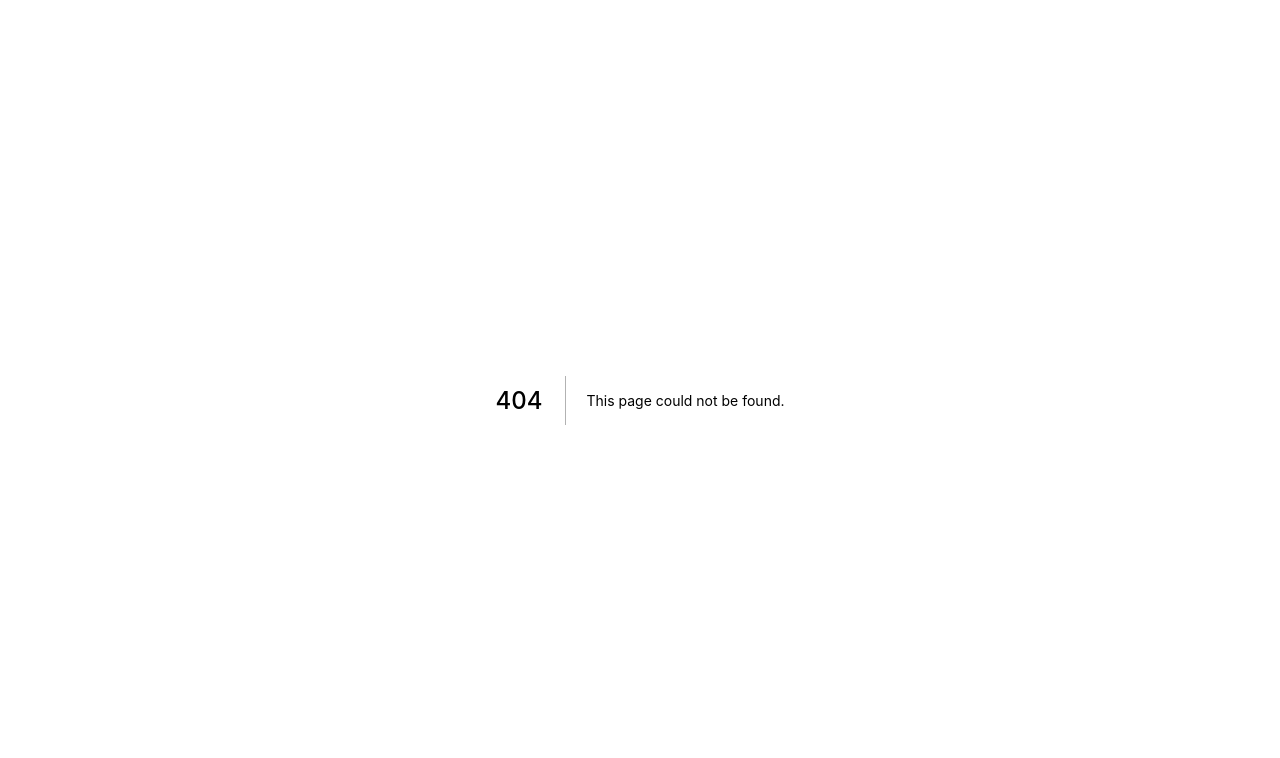
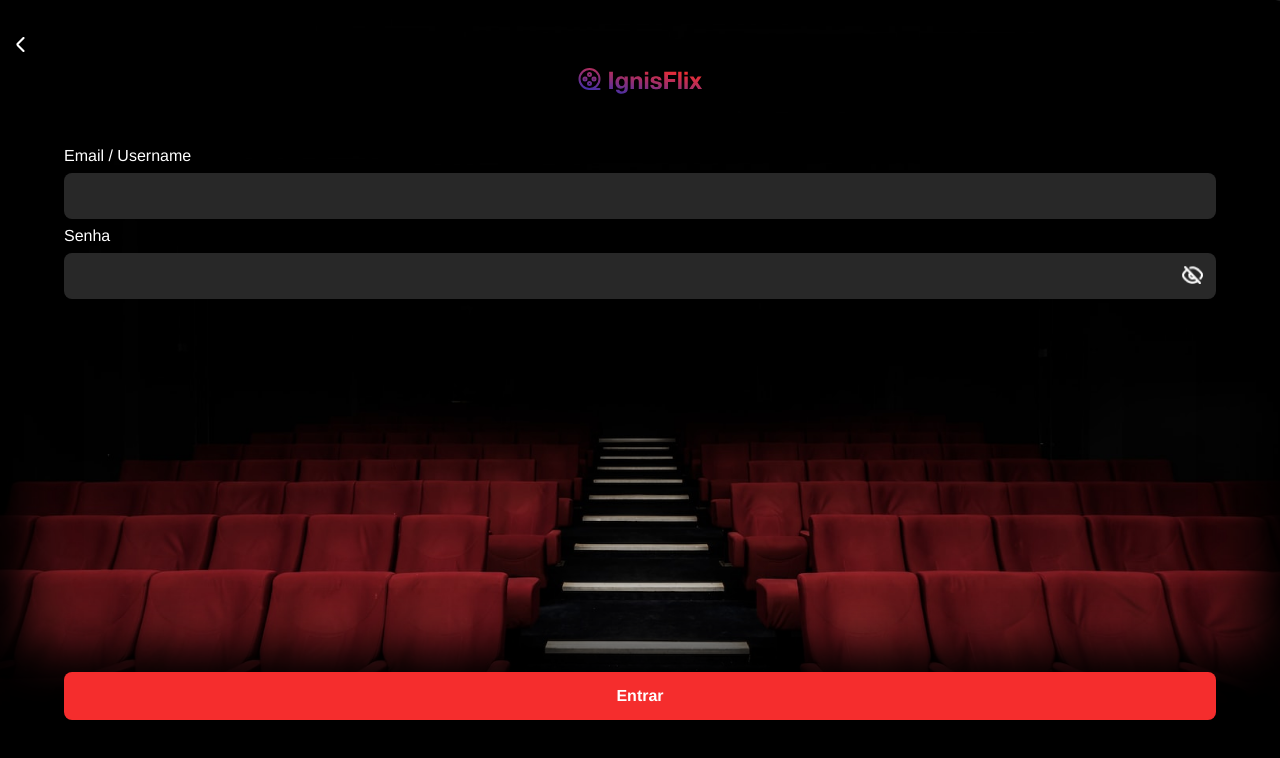
Before and after one commit to hugomendonca98/IgnisFlix, a Next.js app: page /account/signin in a window 1280 px wide. Before the commit this address had no page. Shown: the top 758 px of the page. Built offline with nearby package versions, Linux system fonts and the light colour scheme.

Commit message:
:sparkles: Página de login

```diff
--- /dev/null
+++ b/src/components/Button/index.tsx
@@ -0,0 +1,20 @@
+import { ReactNode } from 'react';
+import { ButtonContainer } from './styles';
+
+interface ButtonProps {
+  children: ReactNode;
+  color?: string;
+  background?: string;
+}
+
+export default function Button({
+  children,
+  background = '#F52D2D',
+  color = '#FFFFFF',
+}: ButtonProps) {
+  return (
+    <ButtonContainer color={color} background={background}>
+      {children}
+    </ButtonContainer>
+  );
+}
--- /dev/null
+++ b/src/components/Button/styles.ts
@@ -0,0 +1,27 @@
+import styled from 'styled-components';
+
+interface ButtonProps {
+  color: string;
+  background: string;
+}
+
+export const ButtonContainer = styled.button<ButtonProps>`
+  display: inline-block;
+  width: 90%;
+  padding: 15px 0 15px 0;
+  margin-top: 4vh;
+  border: none;
+  border-radius: 8px;
+  background: ${props => props.background};
+  color: ${props => props.color};
+  text-align: center;
+
+  font-weight: 700;
+  font-size: 1rem;
+
+  transition: filter 0.2s;
+
+  &:hover {
+    filter: brightness(0.8);
+  }
+`;
--- a/src/components/Header/index.tsx
+++ b/src/components/Header/index.tsx
@@ -1,4 +1,5 @@
 import Image from 'next/image';
+import { useRouter } from 'next/router';
 
 import { HeaderContainer } from './styles';
 
@@ -14,10 +15,16 @@ export default function Header({
   align = 'column',
   backButton = true,
 }: HeaderProps) {
+  const router = useRouter();
+
+  const handleBackToHome = () => {
+    router.push('/');
+  };
+
   return (
     <HeaderContainer align={align}>
       {backButton && (
-        <button type="button">
+        <button type="button" onClick={handleBackToHome}>
           <Image src={backImage} alt="Botão voltar" />
         </button>
       )}
--- a/src/components/Header/styles.ts
+++ b/src/components/Header/styles.ts
@@ -5,8 +5,10 @@ interface HeaderContainerProps {
 }
 
 export const HeaderContainer = styled.div<HeaderContainerProps>`
+  width: 100%;
   display: flex;
   flex-direction: ${props => props.align};
+  justify-content: center;
   padding-top: 25px;
 
   button {
--- /dev/null
+++ b/src/components/Input/index.tsx
@@ -0,0 +1,38 @@
+import Image, { StaticImageData } from 'next/image';
+import { InputHTMLAttributes, useCallback, useState } from 'react';
+import { InputContainer } from './styles';
+
+interface InputProps extends InputHTMLAttributes<HTMLInputElement> {
+  name: string;
+  icon?: StaticImageData;
+  iconHandle?: () => void;
+}
+
+export default function Input({ icon, iconHandle, ...rest }: InputProps) {
+  const [isFocused, setIsFocused] = useState(false);
+
+  const handleInputFocus = useCallback(() => {
+    setIsFocused(true);
+  }, []);
+
+  const handleInputBlur = useCallback(() => {
+    setIsFocused(false);
+  }, []);
+
+  return (
+    <InputContainer isFocused={isFocused}>
+      <input onFocus={handleInputFocus} onBlur={handleInputBlur} {...rest} />
+      <div>
+        {icon && (
+          <Image
+            src={icon.src}
+            alt=""
+            width={24}
+            height={20}
+            onClick={iconHandle}
+          />
+        )}
+      </div>
+    </InputContainer>
+  );
+}
--- /dev/null
+++ b/src/components/Input/styles.ts
@@ -0,0 +1,43 @@
+import styled from 'styled-components';
+
+interface InputContainerProps {
+  isFocused: boolean;
+}
+
+export const InputContainer = styled.div<InputContainerProps>`
+  background: var(--black);
+  height: 46px;
+  margin: auto;
+  border-radius: 8px;
+  border: ${props => (props.isFocused ? '1px solid var(--blue)' : 'none')};
+
+  display: flex;
+  align-items: center;
+  justify-content: center;
+
+  input {
+    background: transparent !important;
+    all: unset;
+    border: none;
+    width: 100%;
+    height: 100%;
+    font-size: 1rem;
+    color: var(--gray);
+    font-family: 'Helvetica Neue';
+    line-height: 14.32px;
+    margin: 5px;
+
+    &:-webkit-autofill,
+    &:-webkit-autofill:focus {
+      transition: background-color 600000s 0s, color 600000s 0s;
+    }
+    &[data-autocompleted] {
+      background-color: transparent !important;
+    }
+  }
+
+  div {
+    margin: 0px 12px 0px 12px;
+    cursor: pointer;
+  }
+`;
--- /dev/null
+++ b/src/pages/account/signin.tsx
@@ -0,0 +1,43 @@
+import { useState } from 'react';
+import Header from '@/components/Header';
+import Input from '@/components/Input';
+import Button from '@/components/Button';
+
+import {
+  BackgroundContainer,
+  ContentContainer,
+  FixedContent,
+} from '@/styles/SignIn';
+
+import iconPassSlash from '@/../public/images/slash-eye.png';
+import iconPass from '@/../public/images/basic-eye.png';
+
+export default function SignIn() {
+  const [isShownPass, setIsSHownPass] = useState(false);
+
+  const handleShowPass = () => {
+    setIsSHownPass(!isShownPass);
+  };
+
+  return (
+    <BackgroundContainer>
+      <Header />
+      <main>
+        <ContentContainer>
+          <label>Email / Username</label>
+          <Input name="email" type="email" />
+          <label>Senha</label>
+          <Input
+            name="password"
+            type={isShownPass ? 'text' : 'password'}
+            icon={isShownPass ? iconPass : iconPassSlash}
+            iconHandle={handleShowPass}
+          />
+          <FixedContent>
+            <Button>Entrar</Button>
+          </FixedContent>
+        </ContentContainer>
+      </main>
+    </BackgroundContainer>
+  );
+}
--- a/src/styles/Global.ts
+++ b/src/styles/Global.ts
@@ -1,6 +1,4 @@
 import { createGlobalStyle } from 'styled-components';
-
-import backgroundImage from '@/../public/images/background.jpeg';
 
 export const GlobalStyles = createGlobalStyle`
   * {
@@ -19,16 +17,11 @@ export const GlobalStyles = createGlobalStyle`
   }
 
   body {
-    font-family: Helvetica, sans-serif;
+    font-family: 'Helvetica Neue', Helvetica, sans-serif;
     font-size: 0.75rem;
     color: var(--white);
 
-    background-image: url(${backgroundImage.src});
-    background-size: cover;
-    background-position-x: center;
-    background-repeat: no-repeat;
 
-    min-height: 100vh;
   }
 
   button {
--- /dev/null
+++ b/src/styles/SignIn.ts
@@ -0,0 +1,32 @@
+import styled from 'styled-components';
+
+import backgroundImage from '@/../public/images/background.jpeg';
+
+export const ContentContainer = styled.div`
+  position: relative;
+  width: 90%;
+  margin: auto;
+  margin-top: 45px;
+
+  label {
+    margin: 8px 0px 8px 0px;
+    display: inline-block;
+  }
+`;
+
+export const BackgroundContainer = styled.div`
+  height: 100vh;
+  -webkit-box-shadow: inset 0px -16vh 50px 24px #000000;
+  box-shadow: inset 0px -16vh 50px 24px #000000;
+
+  background-image: url(${backgroundImage.src});
+  background-size: cover;
+  background-position-x: center;
+  background-repeat: no-repeat;
+`;
+
+export const FixedContent = styled.div`
+  position: fixed;
+  bottom: 10vh;
+  width: 100%;
+`;
```
Also changed, not shown: src/pages/index.tsx (+12 -4 lines), src/styles/Home.ts (+23 -4 lines).
